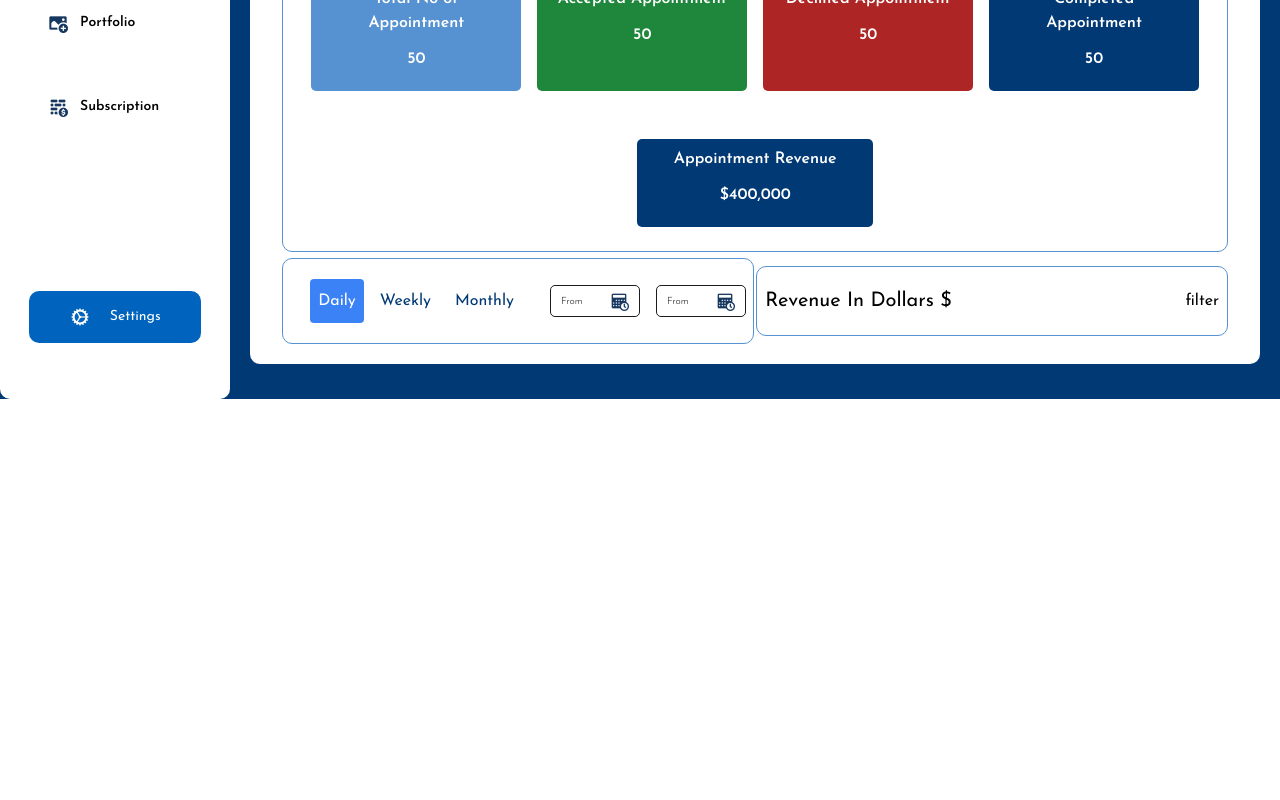
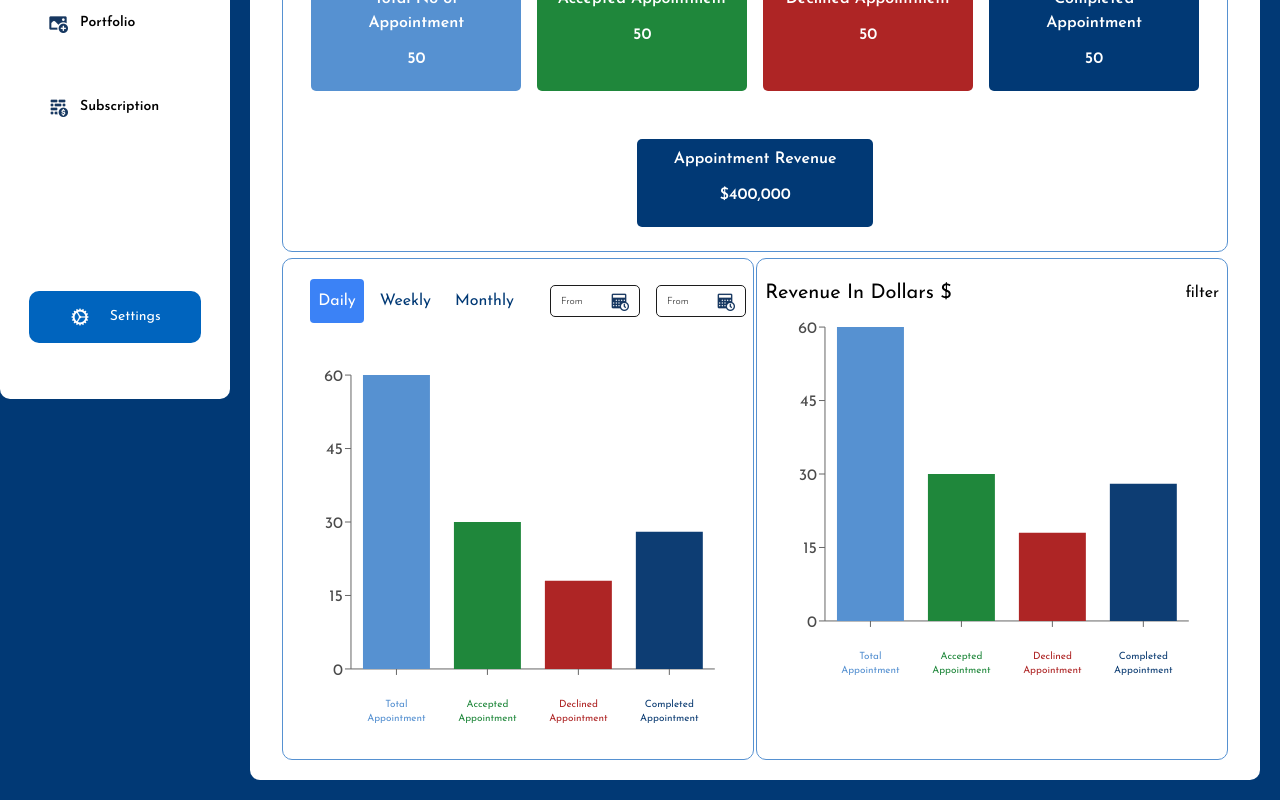
Before and after one commit to stivex001/artsianhub, a Next.js app: page /artisan/dashboard in a window 1280 px wide. Shown: the part 401-1201 px from the top of the page. Before the commit the page ends 800 px from the top, so only its background shows below. Built offline with nearby package versions, Linux system fonts and the light colour scheme.

Commit message:
feat:implemented bar chart

```diff
--- a/app/(Artisan)/artisan/dashboard/page.tsx
+++ b/app/(Artisan)/artisan/dashboard/page.tsx
@@ -2,6 +2,7 @@
 
 import { AppointmentReview } from "@/components/Artisan/dashboard/AppointmentReview";
 import CustomDatePicker from "@/components/controlledInputs/CustomDatePicker";
+import Barchart from "@/components/shared/Barchart";
 import Charts from "@/components/shared/Charts";
 import { Descriptions } from "@/components/shared/Headings";
 import Wrapper from "@/components/shared/Wrapper";
@@ -23,9 +24,9 @@ const ArtisanDashboard = (props: Props) => {
       </div>
       <div className="flex flex-col gap-1.5">
         <AppointmentReview />
-        <div className="flex flex-col lg:flex-row items-center gap-0.5">
+        <div className="flex flex-col lg:flex-row gap-0.5">
           <Wrapper className="flex-1 px-2 py-5">
-            <div className="w-11/12 mx-auto flex items-center justify-between gap-7">
+            <div className="w-11/12 mx-auto flex items-center justify-between gap-7 mb-8">
               <div className="flex items-center gap-2">
                 <button className="px-2 py-2.5 bg-blue-500 text-white rounded">
                   Daily
@@ -42,14 +43,14 @@ const ArtisanDashboard = (props: Props) => {
                 <CustomDatePicker date={date} setDate={setDate} />
               </div>
             </div>
-            <Charts />
+            <Barchart />
           </Wrapper>
           <Wrapper className="flex-1 px-2 py-5">
             <div className="flex items-center justify-between">
               <h1 className="text-xl">Revenue In Dollars $</h1>
               <div>filter</div>
             </div>
-            <Charts />
+            <Barchart />
           </Wrapper>
         </div>
       </div>
--- /dev/null
+++ b/components/shared/Barchart.tsx
@@ -0,0 +1,93 @@
+import {
+  BarChart,
+  Bar,
+  XAxis,
+  YAxis,
+  Tooltip,
+  ResponsiveContainer,
+  Cell,
+} from "recharts";
+
+const data = [
+  {
+    name: "Total Appointment",
+    value: 60,
+    color: "#5691D1",
+    labelColor: "#5691D1",
+  },
+  {
+    name: "Accepted Appointment",
+    value: 30,
+    color: "#1F873B",
+    labelColor: "#1F873B",
+  },
+  {
+    name: "Declined Appointment",
+    value: 18,
+    color: "#AE2525",
+    labelColor: "#AE2525",
+  },
+  {
+    name: "Completed Appointment",
+    value: 28,
+    color: "#0D3D73",
+    labelColor: "#0D3D73",
+  },
+];
+
+const CustomBarChart = () => {
+  return (
+    <div className="w-full h-96">
+      <ResponsiveContainer width="100%" height="100%">
+        <BarChart
+          data={data}
+          margin={{ top: 20, right: 30, left: 0, bottom: 40 }}
+        >
+          <XAxis
+            dataKey="name"
+            angle={5}
+            interval={0}
+            tick={({ x, y, payload }) => {
+              const entry = data.find((d) => d.name === payload.value);
+              return (
+                <text
+                  x={x}
+                  y={y + 30}
+                  fill={entry ? entry.labelColor : "#333"}
+                  textAnchor="middle"
+                  style={{ fontSize: "10px" }}
+                >
+                  {payload.value.split(" ").map((line: any, index: number) => (
+                    <tspan x={x} dy={index === 0 ? 0 : 14} key={index}>
+                      {line}
+                    </tspan>
+                  ))}
+                </text>
+              );
+            }}
+
+
+          />
+          <YAxis tick={{ fill: "#4A4A4A" }} />
+          <Tooltip cursor={{ fill: "rgba(0, 0, 0, 0.1)" }} />
+          <Bar
+            dataKey="value"
+            barSize={67}
+            // label={{
+            //   position: "top",
+            //   fill: "#000",
+            //   fontSize: 10,
+            //   fontWeight: "semibold",
+            // }}
+          >
+            {data.map((entry, index) => (
+              <Cell key={index} fill={entry.color} />
+            ))}
+          </Bar>
+        </BarChart>
+      </ResponsiveContainer>
+    </div>
+  );
+};
+
+export default CustomBarChart;
--- a/components/shared/Charts.tsx
+++ b/components/shared/Charts.tsx
@@ -47,46 +47,47 @@ const Charts: React.FC<Props> = ({ className }) => {
     <div className={` ${className}`}>
       <div className="w-full">
         <ResponsiveContainer width="100%" height="100%">
-          <BarChart data={data} barCategoryGap={40} className="-mx-8">
+          <BarChart data={data} barCategoryGap={40} >
             <CartesianGrid strokeDasharray="3 3" vertical={false} />
 
             <XAxis
               dataKey="name"
               interval={0}
-              tick={({ x, y, payload }) => {
-                const item = data[payload.index];
-                return (
-                  <text
-                    x={x}
-                    y={y + 5}
-                    fill={item.labelColor}
-                    fontSize={10}
-                    textAnchor="middle"
-                    width="100%"
-                  >
-                    {item.name.split(" ").map((line, index) => (
-                      <tspan key={index} x={x} dy={index * 16}>
-                        {line}
-                      </tspan>
-                    ))}
-                  </text>
-                );
-              }}
+              tick={{ fill: "#0D3D73", fontSize: 12 }}
+              // tick={({ x, y, payload }) => {
+              //   const item = data[payload.index];
+              //   return (
+              //     <text
+              //       x={x}
+              //       y={y + 5}
+              //       fill={item.labelColor}
+              //       fontSize={10}
+              //       textAnchor="middle"
+              //       width="100%"
+              //     >
+              //       {item.name.split(" ").map((line, index) => (
+              //         <tspan key={index} x={x} dy={index * 16}>
+              //           {line}
+              //         </tspan>
+              //       ))}
+              //     </text>
+              //   );
+              // }}
             />
 
             <YAxis
               tick={{ fill: "#0D3D73", fontSize: 12 }}
-              tickCount={10}
-              domain={[0, 200]}
+              // tickCount={10}
+              // domain={[0, 200]}
             />
 
             <Tooltip cursor={{ fill: "transparent" }} />
 
             {/* Single Bar to Avoid Duplication */}
-            <Bar dataKey="value" radius={[4, 4, 0, 0]} barSize={40} fill="#000">
-              {data.map((entry, index) => (
+            <Bar dataKey="value" radius={[4, 4, 0, 0]} barSize={40} fill="red">
+              {/* {data.map((entry, index) => (
                 <rect key={index} fill={entry.color} />
-              ))}
+              ))} */}
             </Bar>
           </BarChart>
         </ResponsiveContainer>
```
